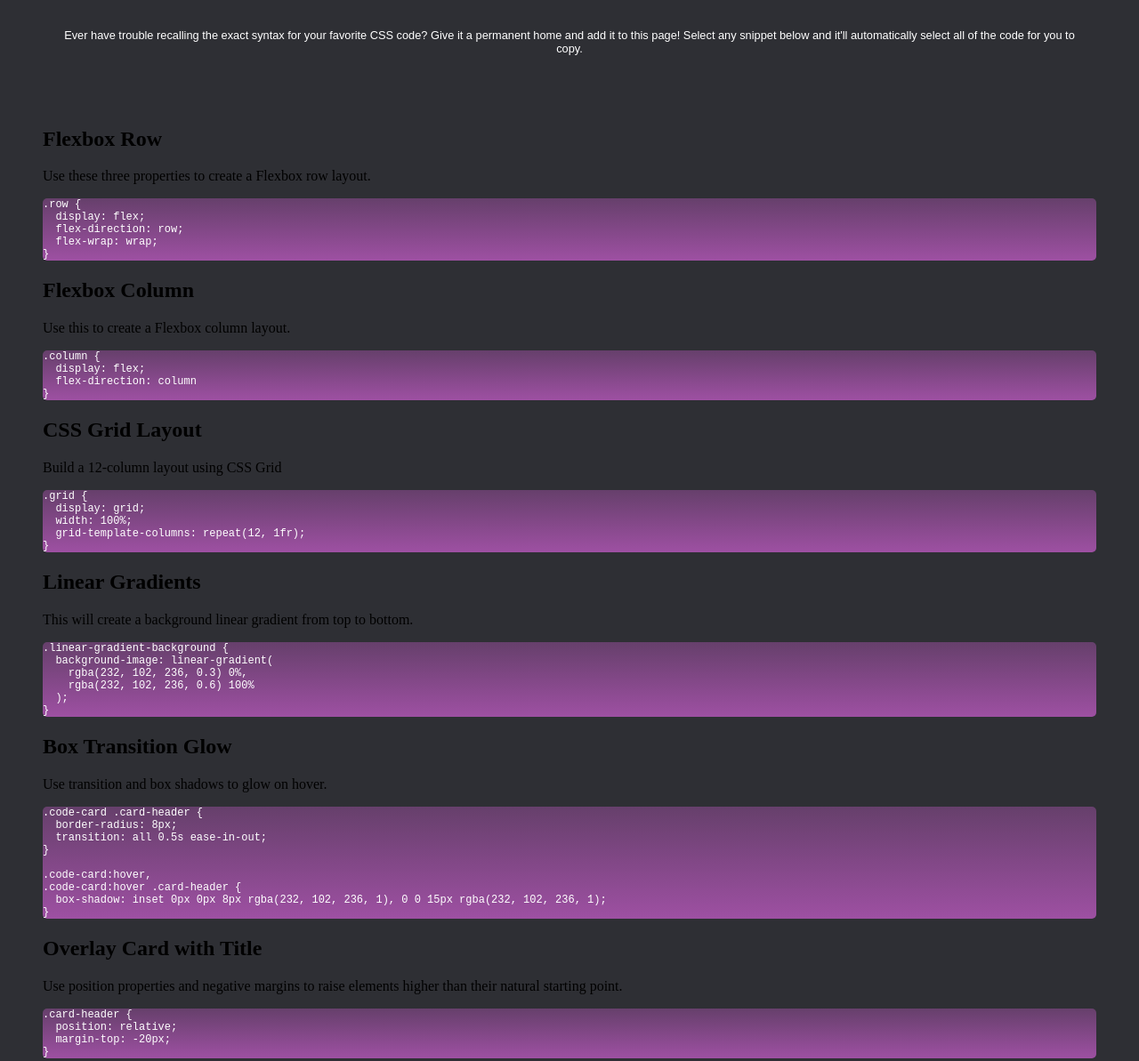
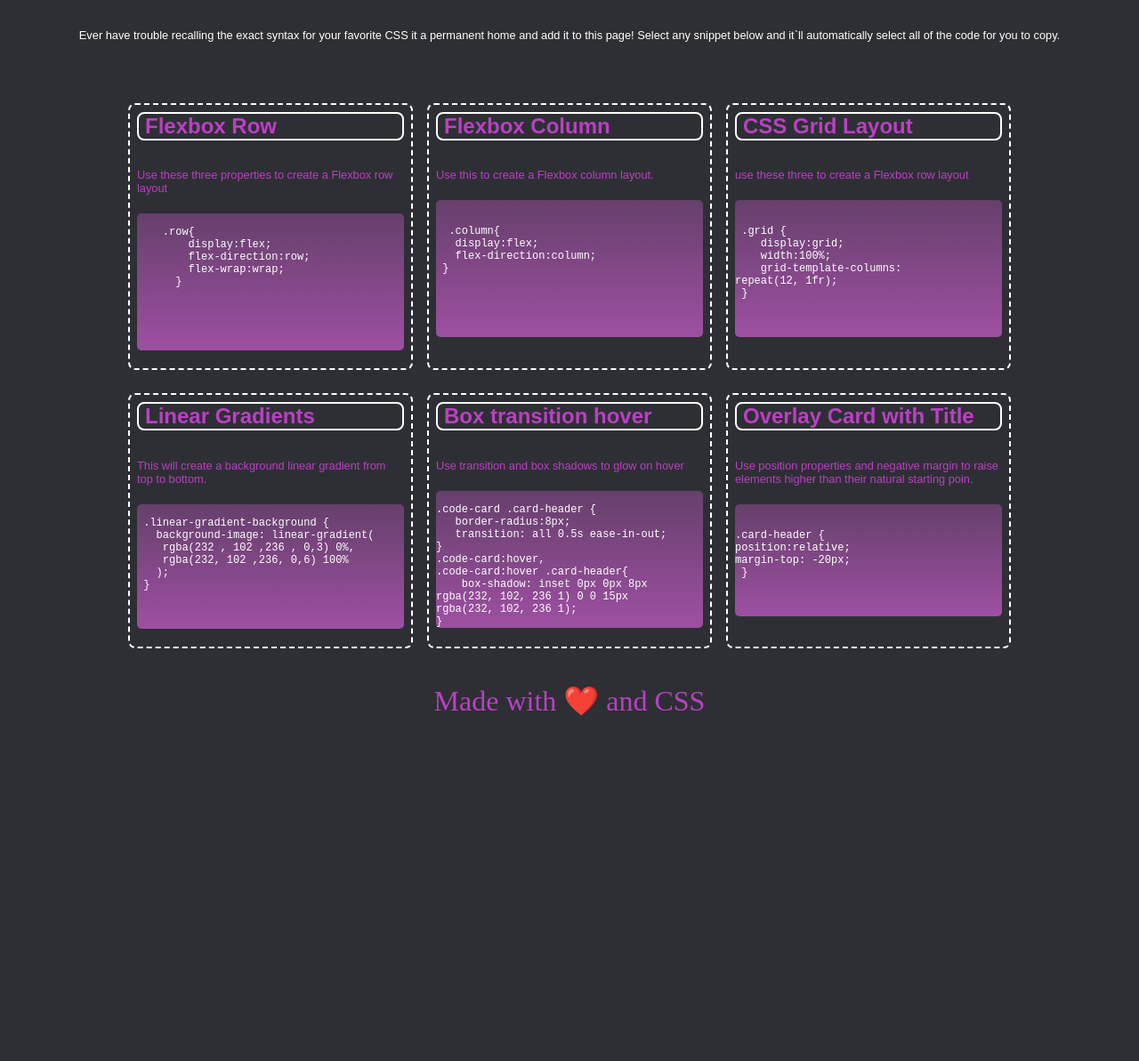
Before and after one commit to MihaiS1988/Mini-Project2, a plain HTML site: page index.html in a window 1280 px wide. Shown: the part 120-1313 px from the top of the page at 89% size. After the commit the page ends 967 px from the top, so only its background shows below. Drawn offline with Linux system fonts and the light colour scheme; files that its build step writes are made by us from their sources.

Commit message:
Update index.html

```diff
--- a/index.html
+++ b/index.html
@@ -1,119 +1,139 @@
 <!DOCTYPE html>
-<html lang="en-gb">
+<html lang="en">
   <head>
     <meta charset="UTF-8" />
+    <meta http-equiv="X-UA-Compatible" content="IE=edge" />
     <meta name="viewport" content="width=device-width, initial-scale=1.0" />
-    <title>CSS Snippet Cheatsheet</title>
-    <link rel="stylesheet" href="./assets/css/style.css" />
+    <link rel="stylesheet" href="/assets/style.css" />
+    <title>Flex box cards</title>
   </head>
-
   <body>
+    <div id="wrapper">
       <header>
-      <h1 class="page-title">CSS Snippet Cheatsheet</h1>
+        <h1>CSS Snippet Cheatsheet</h1>
         <p>
-        Ever have trouble recalling the exact syntax for your favorite CSS code?
-        Give it a permanent home and add it to this page! Select any snippet
-        below and it'll automatically select all of the code for you to copy.
+          Ever have trouble recalling the exact syntax for your favorite CSS it
+          a permanent home and add it to this page! Select any snippet below and
+          it`ll automatically select all of the code for you to copy.
         </p>
       </header>
+      <main>
+        <section id="section1" class="section">
+          <div class="item">
+            <h2 class="item_title">Flexbox Row</h2>
+            <p>Use these three properties to create a Flexbox row layout</p>
+            <pre>
 
-    <main>
-      <section class="row justify-center">
-        <div class="card-column">
-          <figure class="card code-card">
-            <h2 class="card-header">Flexbox Row</h2>
-            <div class="card-body">
-              <p>Use these three properties to create a Flexbox row layout.</p>
+    .row{
+        display:flex;
+        flex-direction:row;
+        flex-wrap:wrap;
+      }
+
+
+
+
+
+</pre
+            >
           </div>
-            <!-- with the <pre> element, it counts all spaces literally, so proper code indentation cannot be applied in this case -->
-            <pre class="code-block"><code>.row {
-  display: flex;
-  flex-direction: row;
-  flex-wrap: wrap;
-}</code></pre>
-          </figure>
+          <div class="item">
+            <h2 class="item_title">Flexbox Column</h2>
+            <p>Use this to create a Flexbox column layout.</p>
+            <pre>
+
+
+  .column{
+   display:flex;
+   flex-direction:column;
+ }
+
+
+
+
+
+</pre
+            >
           </div>
-        <div class="card-column">
-          <figure class="card code-card">
-            <h2 class="card-header">Flexbox Column</h2>
-            <div class="card-body">
-              <p>Use this to create a Flexbox column layout.</p>
+          <div class="item">
+            <h2 class="item_title">CSS Grid Layout</h2>
+            <p>use these three to create a Flexbox row layout</p>
+            <pre>
+
+
+ .grid {
+    display:grid;
+    width:100%;
+    grid-template-columns:
+repeat(12, 1fr);
+ }
+
+
+                </pre
+            >
           </div>
-            <pre class="code-block"><code>.column {
-  display: flex;
-  flex-direction: column
-}</code></pre>
-          </figure>
+          <!-- </section>
+        <section id="section2" class="section"> -->
+          <div class="item">
+            <h2 class="item_title">Linear Gradients</h2>
+            <p>
+              This will create a background linear gradient from top to bottom.
+            </p>
+            <pre>
+
+ .linear-gradient-background {
+   background-image: linear-gradient(
+    rgba(232 , 102 ,236 , 0,3) 0%,
+    rgba(232, 102 ,236, 0,6) 100%
+   );
+ }
+
+
+                </pre
+            >
           </div>
+          <div class="item">
+            <h2 class="item_title">Box transition hover</h2>
+            <p>Use transition and box shadows to glow on hover</p>
 
-        <div class="card-column">
-          <figure class="card code-card">
-            <h2 class="card-header">CSS Grid Layout</h2>
-            <div class="card-body">
-              <p>Build a 12-column layout using CSS Grid</p>
-            </div>
-            <pre class="code-block"><code>.grid {
-  display: grid;
-  width: 100%;
-  grid-template-columns: repeat(12, 1fr);
-}</code></pre>
-          </figure>
-        </div>
-        <div class="card-column">
-          <figure class="card code-card">
-            <h2 class="card-header">Linear Gradients</h2>
-            <div class="card-body">
-              <p>
-                This will create a background linear gradient from top to
-                bottom.
-              </p>
-            </div>
-            <pre class="code-block"><code>.linear-gradient-background {
-  background-image: linear-gradient(
-    rgba(232, 102, 236, 0.3) 0%,
-    rgba(232, 102, 236, 0.6) 100%
-  );
-}</code></pre>
-          </figure>
-        </div>
-        <div class="card-column">
-          <figure class="card code-card">
-            <h2 class="card-header">Box Transition Glow</h2>
-            <div class="card-body">
-              <p>Use transition and box shadows to glow on hover.</p>
-            </div>
-            <pre class="code-block"><code>.code-card .card-header {
-  border-radius: 8px;
+            <pre>
+
+.code-card .card-header {
+   border-radius:8px;
    transition: all 0.5s ease-in-out;
 }
+.code-card:hover,
+.code-card:hover .card-header{
+    box-shadow: inset 0px 0px 8px
+rgba(232, 102, 236 1) 0 0 15px
+rgba(232, 102, 236 1);
+}
+</pre
+            >
+          </div>
+          <div class="item">
+            <h2 class="item_title">Overlay Card with Title</h2>
+            <p>
+              Use position properties and negative margin to raise elements
+              higher than their natural starting poin.
+            </p>
+            <div class="formated-text">
+              <pre>
 
-.code-card:hover,
-.code-card:hover .card-header {
-  box-shadow: inset 0px 0px 8px rgba(232, 102, 236, 1), 0 0 15px rgba(232, 102, 236, 1);
-}</code></pre>
-          </figure>
+
+.card-header {
+position:relative;
+margin-top: -20px;
+ }
+
+
+                                        </pre
+              >
             </div>
-
-        <div class="card-column">
-          <figure class="card code-card">
-            <h2 class="card-header">Overlay Card with Title</h2>
-            <div class="card-body">
-              <p>
-                Use position properties and negative margins to raise elements
-                higher than their natural starting point.
-              </p>
-            </div>
-            <pre class="code-block"><code>.card-header {
-  position: relative;
-  margin-top: -20px;
-}</code></pre>
-          </figure>
           </div>
         </section>
       </main>
-
-    <footer>
-      <h3>Made with <span role="img" aria-label="heart">❤️</span> and CSS</h3>
-    </footer>
+    </div>
+    <footer>Made with <span>❤️</span> and CSS</footer>
   </body>
 </html>
```
Lines whose indentation alone changed are shown as unchanged.
